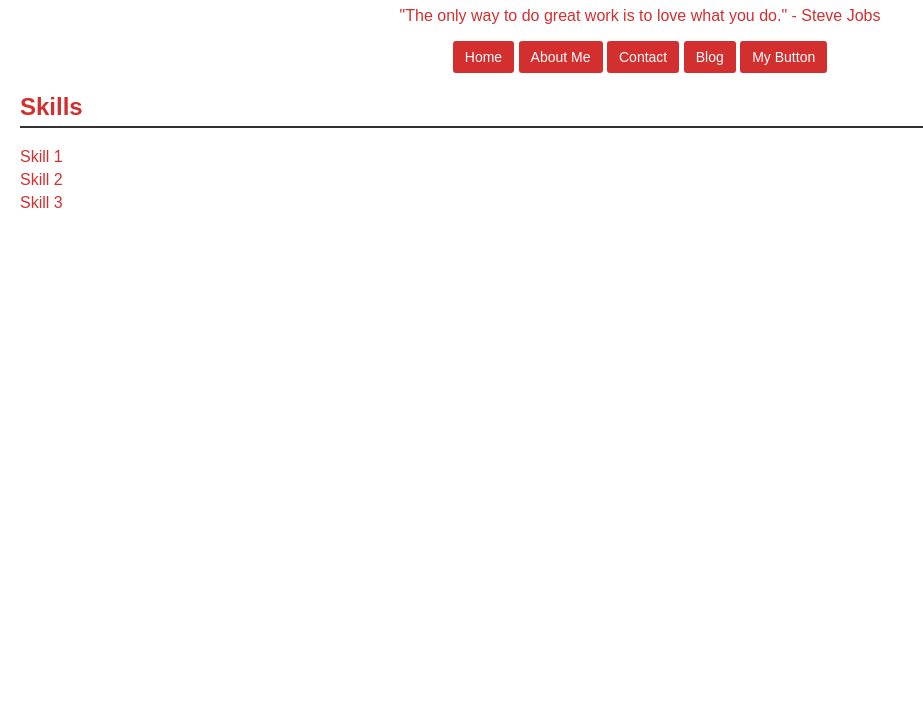
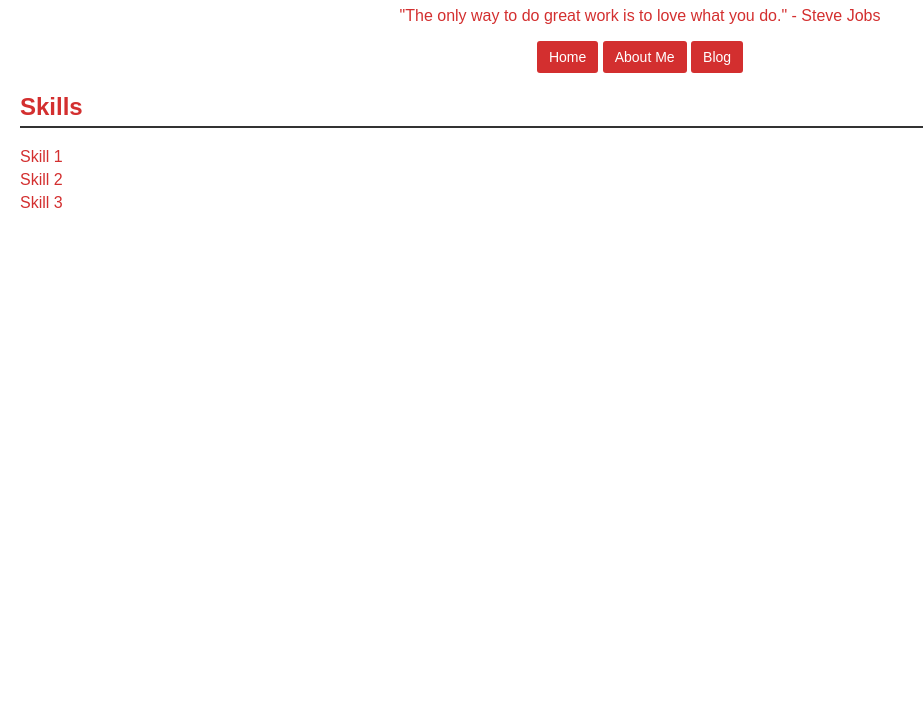
Before and after one commit to asyrealtyco/skl, a plain HTML site: page index.html in a window 1280 px wide. Shown: the part 73-800 px from the top of the page, without its empty margins (0-923 px from the left). Drawn offline with Linux system fonts and the light colour scheme.

Commit message:
Update index.html

```diff
--- a/index.html
+++ b/index.html
@@ -77,10 +77,8 @@
         <nav>
             <button><a href="index.html">Home</a></button>
             <button><a href="about.html">About Me</a></button>
-            <button><a href="contact.html">Contact</a></button>
             <button><a href="blog.html">Blog</a></button>
             <!-- Add other navigation links as needed -->
-            <button>My Button</button>
         </nav>
     </header>
 
```
